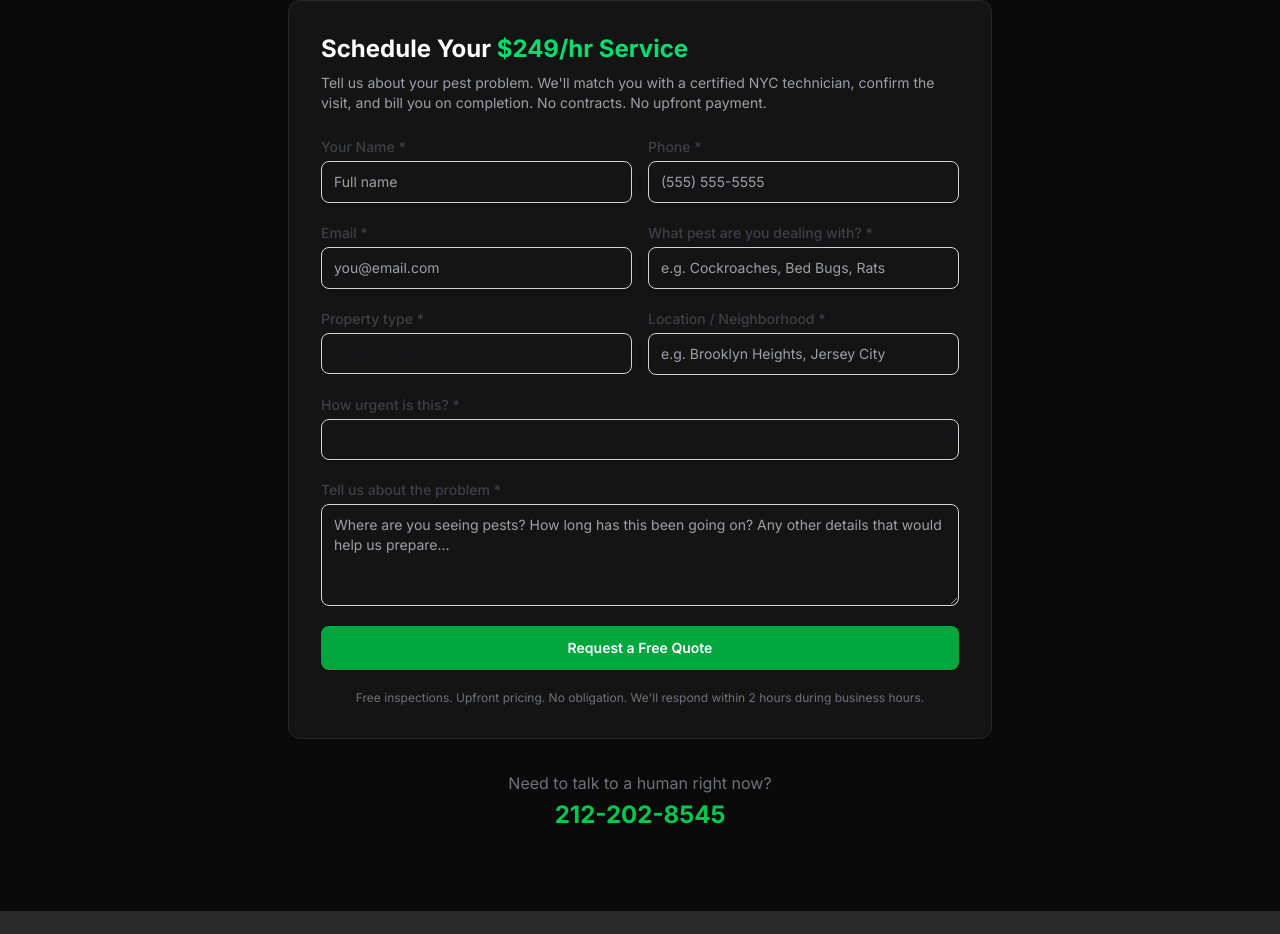
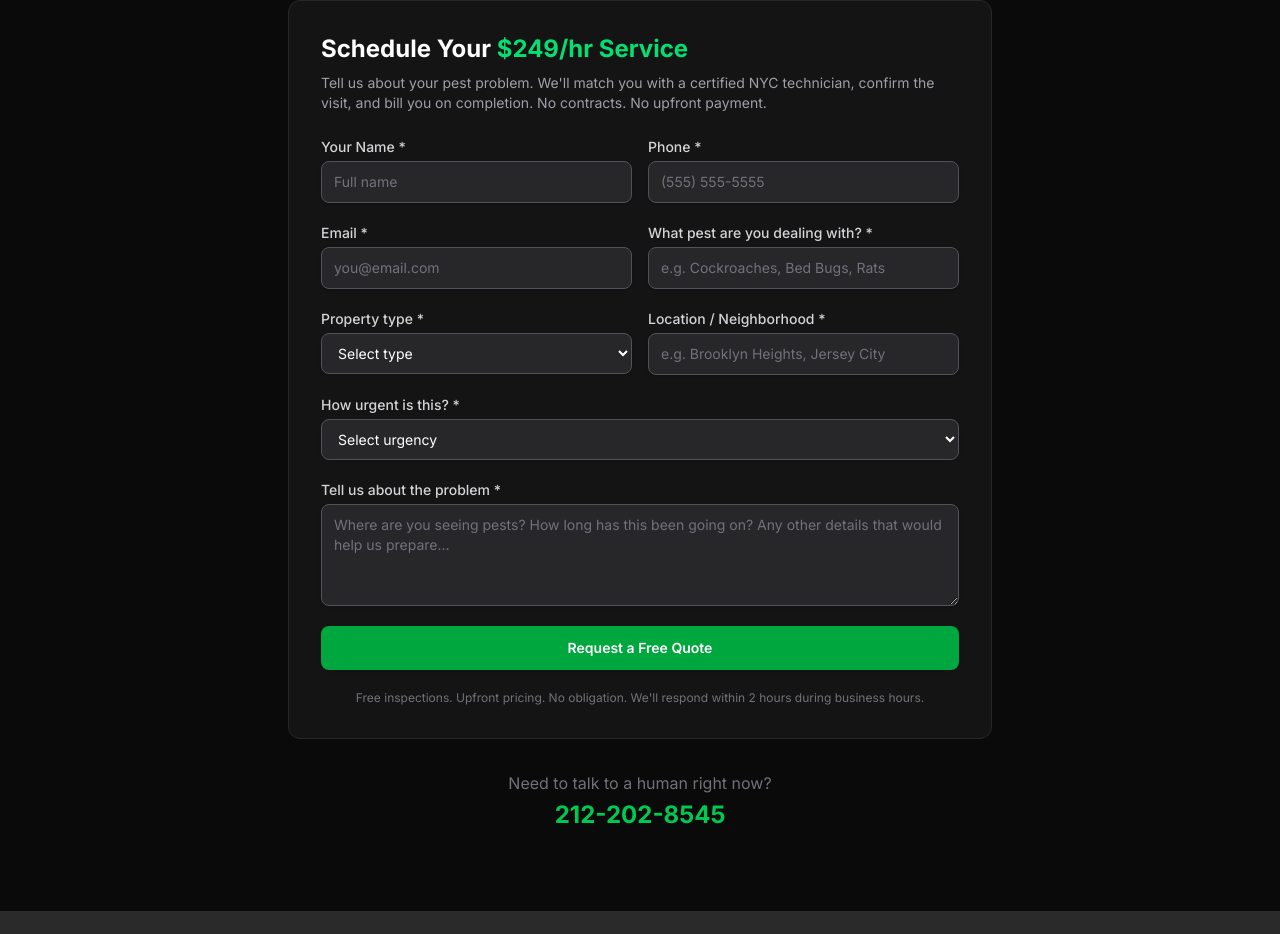
Before and after one commit to thenycexterminator/new, a Next.js app: page /schedule-service in a window 1280 px wide. Shown: the part 1040-1974 px from the top of the page. Built offline with nearby package versions, Linux system fonts and the light colour scheme; no server answers.

Commit message:
fix(schedule-service): pass dark prop to ContactForm so input text is readable on dark bg

```diff
--- a/src/app/schedule-service/page.tsx
+++ b/src/app/schedule-service/page.tsx
@@ -172,7 +172,7 @@ export default function ScheduleServicePage() {
               Tell us about your pest problem. We&apos;ll match you with a certified NYC technician,
               confirm the visit, and bill you on completion. No contracts. No upfront payment.
             </p>
-            <ContactForm />
+            <ContactForm dark />
           </div>
 
           {/* ── Call CTA ── */}
```
